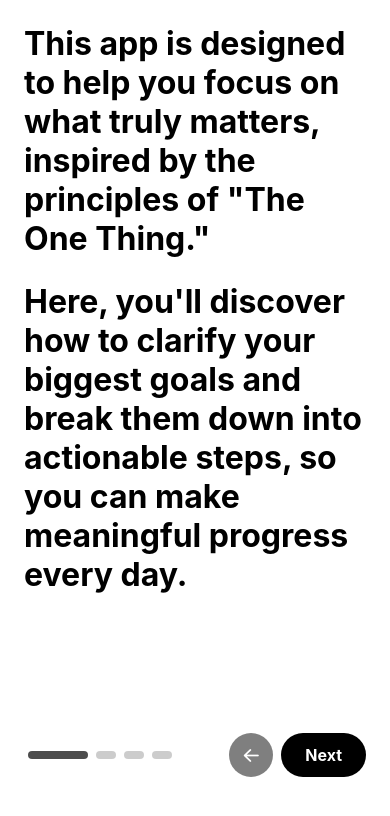
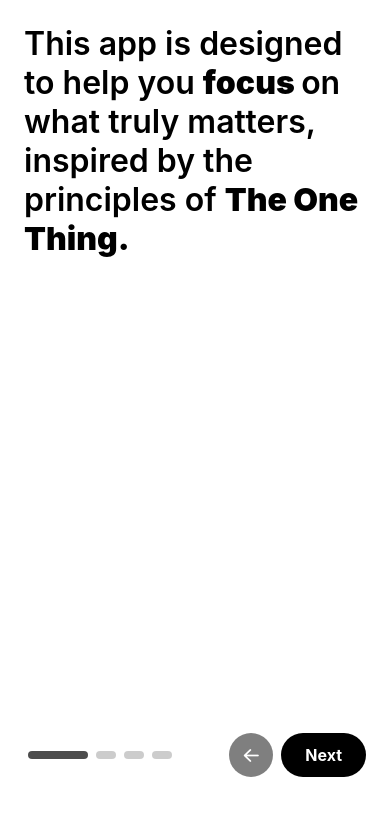
Before and after one commit to lnk00/the-one-thing, a React Native app: screen / in a window 390 px wide. Shown: the top 816 px of the page. Built offline with nearby package versions, Linux system fonts and the light colour scheme.

Commit message:
fix text

```diff
--- a/App.tsx
+++ b/App.tsx
@@ -1,5 +1,5 @@
 import { StatusBar } from 'expo-status-bar';
-import { StyleSheet, View, Dimensions } from 'react-native';
+import { StyleSheet, View, Dimensions, Text } from 'react-native';
 import {
   SafeAreaProvider,
   useSafeAreaInsets,
@@ -59,13 +59,10 @@
   return (
     <View style={[styles.pageContainer, { paddingTop: insets.top + 24 }]}>
       <Animated.Text style={[styles.pageText, animatedTextStyle]}>
-        This app is designed to help you focus on what truly matters, inspired
-        by the principles of "The One Thing."
-      </Animated.Text>
-      <Animated.Text style={[styles.pageText, animatedTextStyle]}>
-        Here, you'll discover how to clarify your biggest goals and break them
-        down into actionable steps, so you can make meaningful progress every
-        day.
+        This app is designed to help you{' '}
+        <Text style={styles.boldText}>focus </Text>
+        on what truly matters, inspired by the principles of{' '}
+        <Text style={styles.boldText}>The One Thing.</Text>
       </Animated.Text>
     </View>
   );
@@ -161,7 +158,11 @@
   },
   pageText: {
     fontSize: 32,
-    fontWeight: '700',
+    fontWeight: '600',
+  },
+  boldText: {
+    fontSize: 32,
+    fontWeight: '900', // Maximum boldness
   },
   bottomControlsContainer: {
     position: 'absolute',
```
